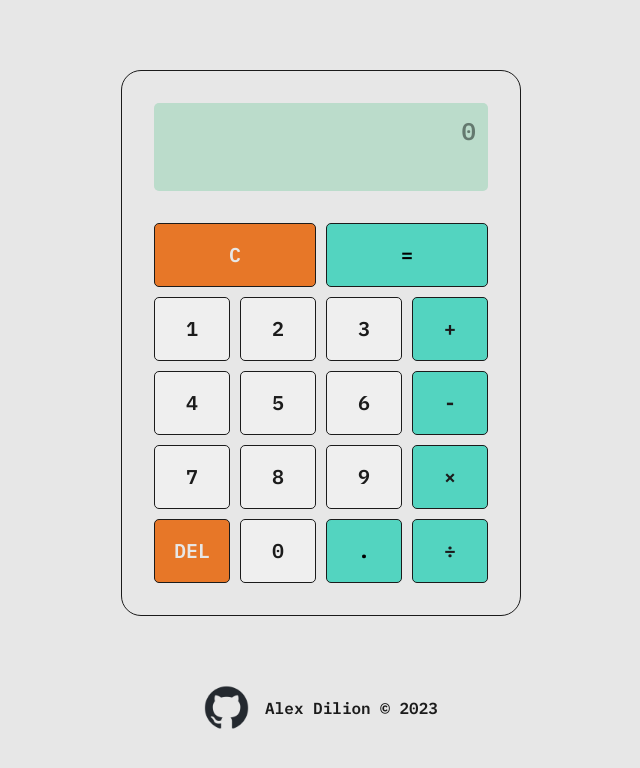
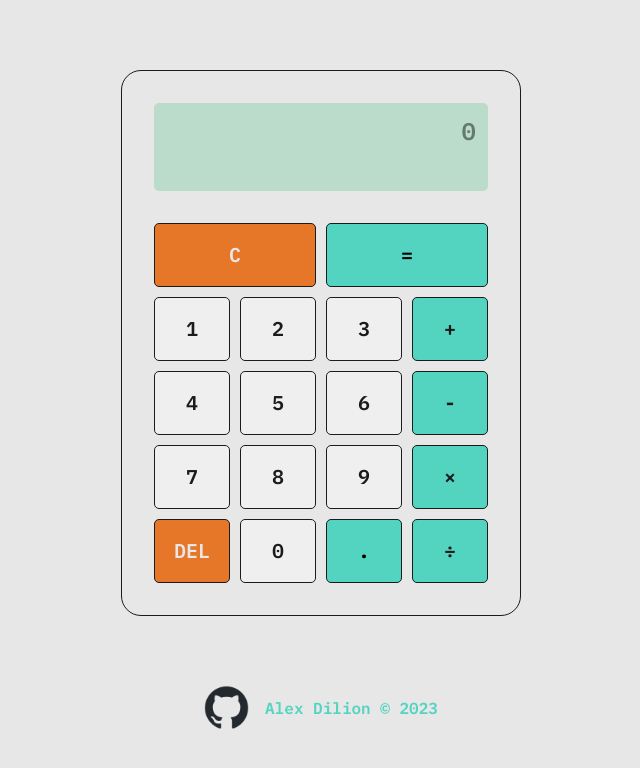
Before and after one commit to alexdilion/Calculator, a plain HTML site: page index.html in a window 1280 px wide. In both pictures the pointer is over the link 640 px from the left and 707 px from the top of the page. Shown: the whole page, without its empty margins (319-959 px from the left). Drawn offline with Linux system fonts and the light colour scheme.

Commit message:
Add hover effect to github link

```diff
--- a/style.css
+++ b/style.css
@@ -107,3 +107,7 @@ footer a {
 	text-decoration: none;
 	color: var(--black);
 }
+
+footer a:hover {
+    color: var(--turquoise);
+}
```
